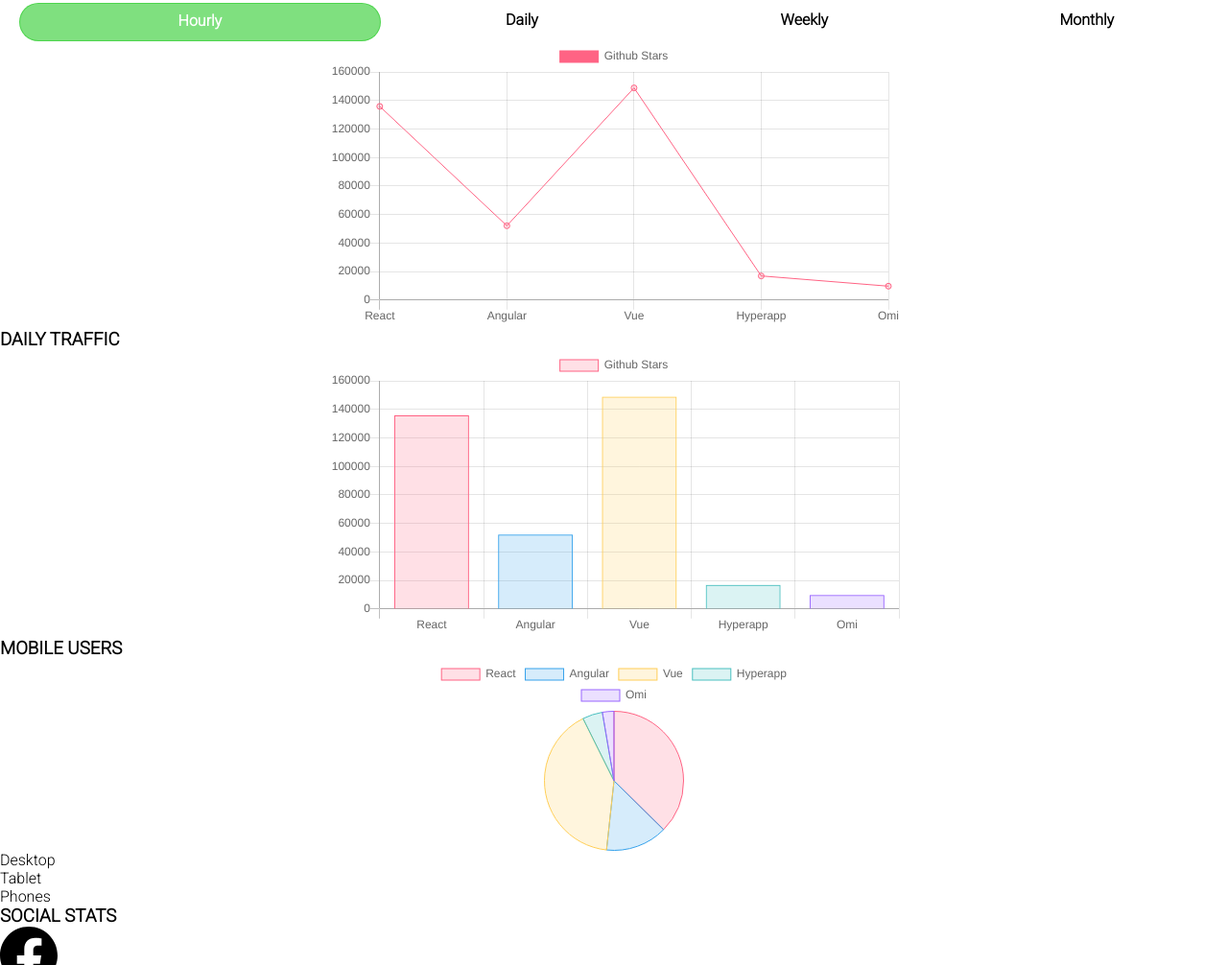
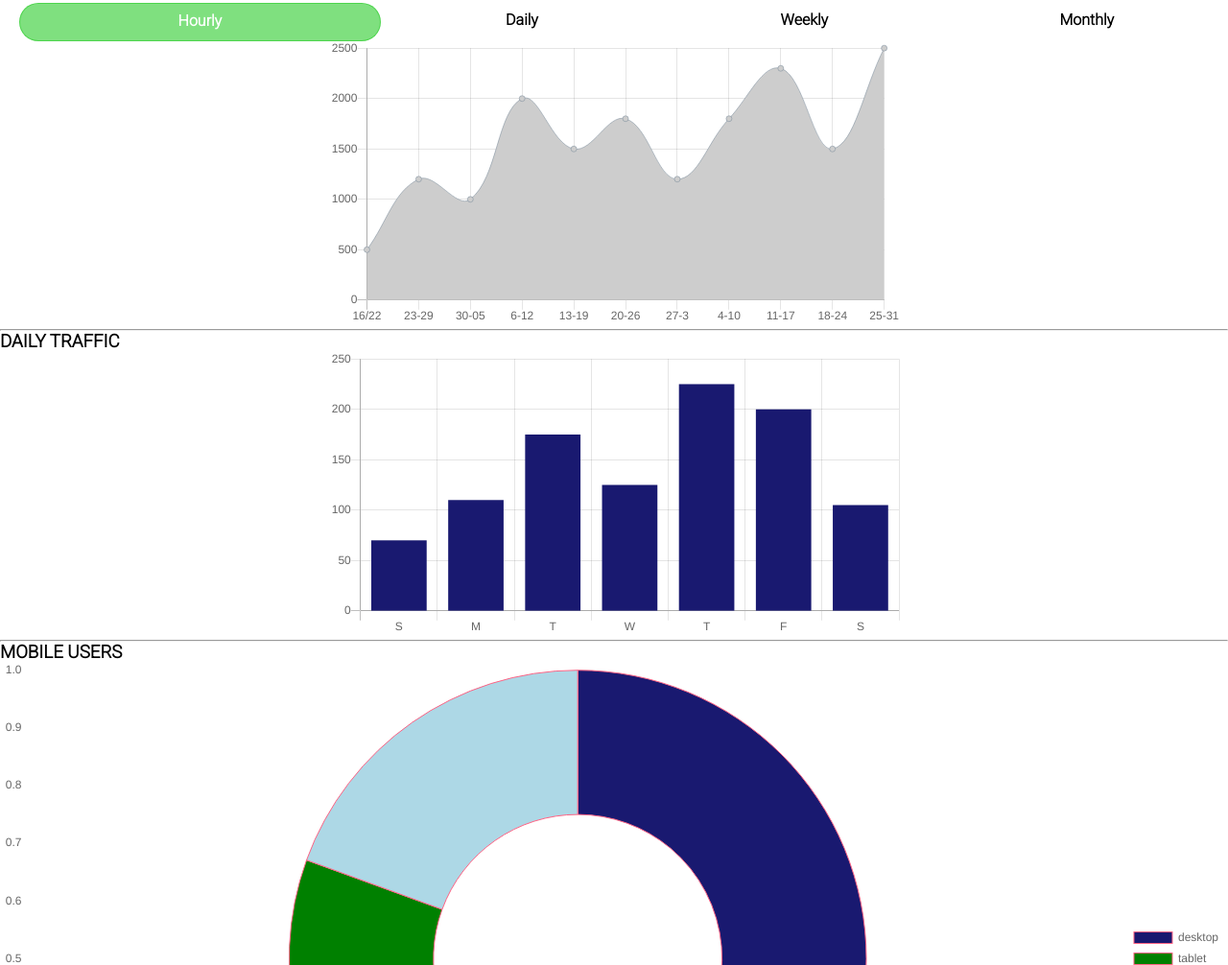
Before and after one commit to LisaPiano/webAppDashboard7, a plain HTML site: page index.html in a window 1280 px wide. Shown: the part 374-1380 px from the top of the page at 96% size. Drawn offline with nearby package versions, Linux system fonts and the light colour scheme.

Commit message:
added details to charts

```diff
--- a/css/style.css
+++ b/css/style.css
@@ -166,11 +166,7 @@
 /*
 Traffic Line Graph
    */
-/*
-   .wrapperForLineGraph {
-    max-width: 600px;
-    margin: 0 auto;
-} */
+
 
 .wrapperBar {
     max-width: 600px;
--- a/index.html
+++ b/index.html
@@ -105,6 +105,7 @@
                 <div class="wrapperLine">
                     <canvas id="myChartLine"></canvas>
                     </div>
+                    <hr>
             </section>
 
                  <!-- --------------------------------------
@@ -116,13 +117,14 @@
                 <div class="wrapperBar">
                     <canvas id="myChartBar"></canvas>
                     </div>
+                    <hr>
             </section>
 
              <!-- doughnut chart -->
             <section>
                 <h3>MOBILE USERS</h3>
-                <div class="wrapperPie">
-                    <canvas id="myChartPie"></canvas>
+                <div class="wrapperDoughnut">
+                    <canvas id="myChartDoughnut"></canvas>
                     </div>
             </section>
 
--- a/js/scripts.js
+++ b/js/scripts.js
@@ -1,96 +1,82 @@
 console.log('hi');
 
-var ctxOne = document.getElementById("myChartBar");
-var ctxTwo = document.getElementById("myChartPie");
-var ctxThree = document.getElementById("myChartLine");
+let ctxOne = document.getElementById("myChartLine").getContext("2d");
+let ctxTwo = document.getElementById("myChartBar").getContext("2d");
+let ctxThree = document.getElementById("myChartDoughnut").getContext("2d");
 
-var stars = [135850, 52122, 148825, 16939, 9763];
-var frameworks = ["React", "Angular", "Vue", "Hyperapp", "Omi"];
+let myChartLine = new Chart(ctxOne, {
+  type: "line",
+  data: {
+          labels: ["16/22", "23-29", "30-05", "6-12", "13-19", "20-26", "27-3", "4-10", "11-17", "18-24", "25-31"],
+          datasets: [
+            {
+              label: "Traffic",
+              data: [500, 1200, 1000, 2000, 1500, 1800, 1200, 1800, 2300, 1500, 2500],
+              backgroundColor:
+              "#cdcdcd",
+              borderColor:
+              "#778899",
+            borderWidth: .5
 
-var myChartBar = new Chart(ctxOne, {
-  type: "bar",
-  data: {
-    labels: frameworks,
-    datasets: [
-      {
-        label: "Github Stars",
-        data: stars,
-        backgroundColor: [
-          "rgba(255, 99, 132, 0.2)",
-          "rgba(54, 162, 235, 0.2)",
-          "rgba(255, 206, 86, 0.2)",
-          "rgba(75, 192, 192, 0.2)",
-          "rgba(153, 102, 255, 0.2)"
-        ],//end backgroundColor array
-        borderColor: [
-            "rgba(255, 99, 132, 1)",
-            "rgba(54, 162, 235, 1)",
-            "rgba(255, 206, 86, 1)",
-            "rgba(75, 192, 192, 1)",
-            "rgba(153, 102, 255, 1)"
-            ],
-            borderWidth: 1
+    }//end datasets
+  ]//end datasets array. Don't understand. Is this an object in an array? Argh!
+},//end myChartLine
+options: {
+    legend: {
+      display: false
+    },
 
-      }//end datasets
+    scales: {
+        yAxes: [{
+            ticks: {
+                beginAtZero: true
+            }
+        }]
+    }
+}
+});
 
-    ]//end datasets array
+let myChartBar = new Chart(ctxTwo, {
+    type: 'bar',
+    data: {
+          labels: ["S", "M", "T", "W", "T", "F", "S"],
+          datasets: [
+          {
+            data: [70, 110, 175, 125, 225, 200, 105],
+            backgroundColor: "midnightblue"
+
+           }//end datasets
+  ]//end datasets array.
+},//end myChartLine
+options: {
+  legend: {
+    display: false
+  },
+    scales: {
+        yAxes: [{
+            ticks: {
+                max: 250,
+                min: 0,
+                stepSize: 50
+            }
+        }]
+    }
+}
+});
 
 
 
-  }//end data
 
 
-
-});//end object
-
-
-let myChartPie = new Chart(ctxTwo, {
-    type: 'pie',
-    data: {
-        labels: frameworks,
-        datasets: [
-          {
-            label: "Github Stars",
-            data: stars,
-            backgroundColor: [
-              "rgba(255, 99, 132, 0.2)",
-              "rgba(54, 162, 235, 0.2)",
-              "rgba(255, 206, 86, 0.2)",
-              "rgba(75, 192, 192, 0.2)",
-              "rgba(153, 102, 255, 0.2)"
-            ],//end backgroundColor array
-            borderColor: [
-                "rgba(255, 99, 132, 1)",
-                "rgba(54, 162, 235, 1)",
-                "rgba(255, 206, 86, 1)",
-                "rgba(75, 192, 192, 1)",
-                "rgba(153, 102, 255, 1)"
-                ],
-                borderWidth: 1
-
-          }//end datasets
-
-        ]//end datasets array
-
-
-
-      }//end data
-
-
-
-    });//end object
-
-
-    let myChartLine = new Chart(ctxThree, {
-        type: 'line',
+    let myChartDoughnut = new Chart(ctxThree, {
+        type: 'doughnut',
         data: {
-            labels: frameworks,
+            labels: ["desktop", "tablet", "phones"],
             datasets: [
               {
-                label: "Github Stars",
-                data: stars,
-                backgroundColor:
-                  "rgba(255, 99, 132, 0.2)",
+
+                data: [220, 70, 70],
+                backgroundColor: ["midnightBlue", "green", "lightblue"],
                 borderColor:
                     "rgba(255, 99, 132, 1)",
                 borderWidth: 1,
@@ -98,13 +84,23 @@
                 lineTension: 0
 
               }//end datasets
-
             ]//end datasets array
-
-
-
-          }//end data
-
-
-
-        });//end object
+          },//end myChartDoughnut
+          options: {
+            legend: {
+              position: "right"
+            },
+              scales: {
+                xAxes: [{
+                  gridLines: {
+                     display: false
+                  }
+               }],
+               yAxes: [{
+                  gridLines: {
+                     display: false
+                  }
+               }]
+              }
+          }
+          });
```
